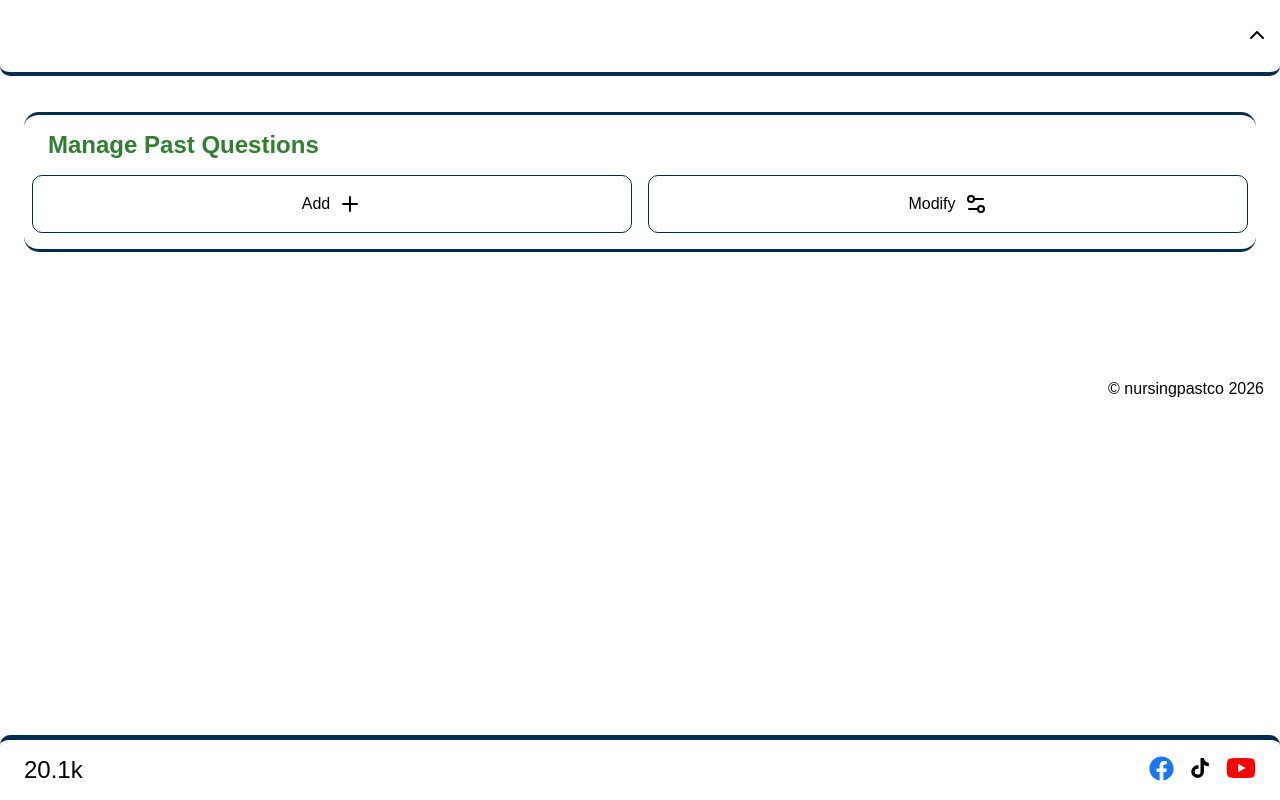
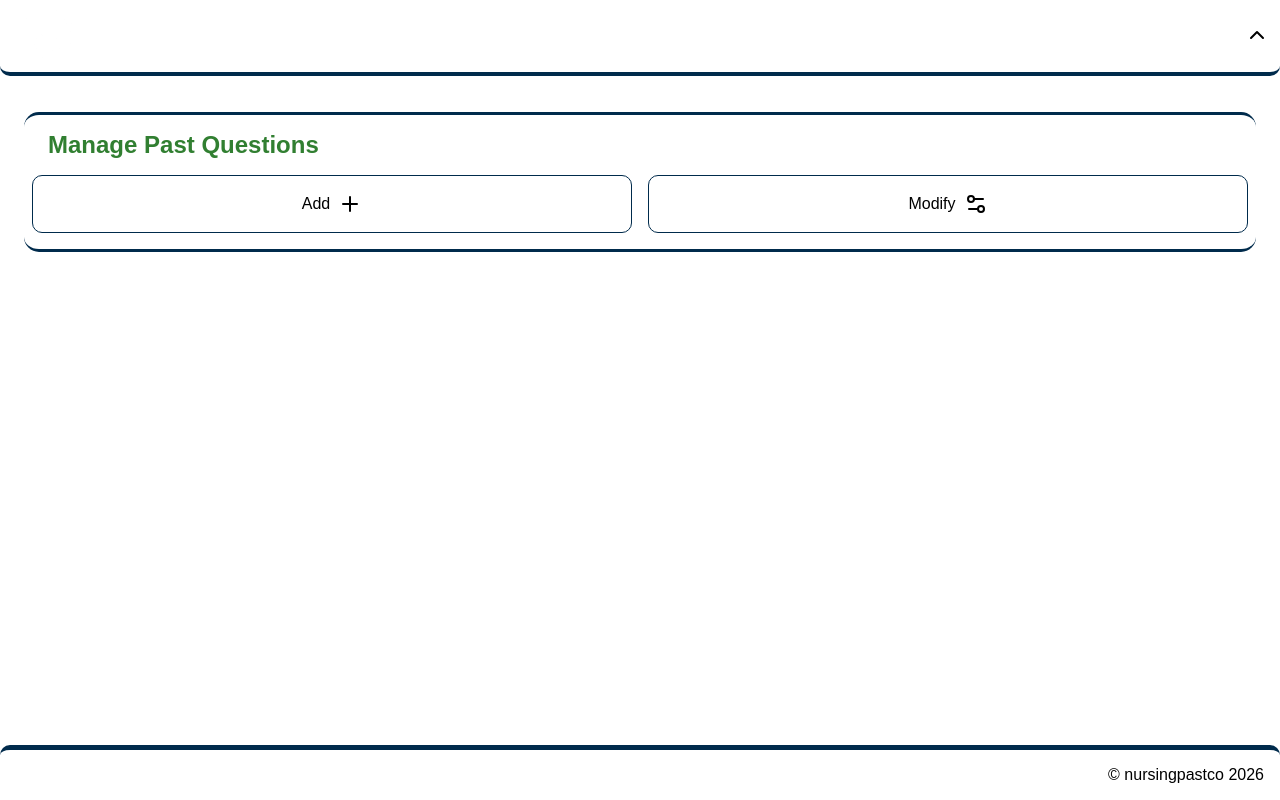
Before and after one commit to Obitech-CLI/Nursingpastco-App, a Next.js app: page /admin/manage/past-questions in a window 1280 px wide. Built offline with nearby package versions, Linux system fonts and the light colour scheme.

Commit message:
testing style

```diff
--- a/app/components/Footer.tsx
+++ b/app/components/Footer.tsx
@@ -1,8 +1,12 @@
 "use client";
 
 import Link from "next/link";
-import { FaFacebook, FaTelegram, FaTiktok, FaYoutube } from "react-icons/fa";
+import { FaFacebook, FaTelegram, FaTiktok, FaWhatsapp, FaYoutube } from "react-icons/fa";
 import { usePathname } from "next/navigation";
+import { BsWhatsapp } from "react-icons/bs";
+import { GrWhatsapp } from "react-icons/gr";
+import { PiWhatsappLogoFill } from "react-icons/pi";
+import { RiWhatsappFill } from "react-icons/ri";
 
 function Footer() {
 
@@ -13,20 +17,19 @@ function Footer() {
 
     return (
             <footer>
-            <div className="footer">
-                <p style={{
-                    marginBottom: (!pathname.startsWith("/admin") || !pathname.startsWith("/user")) ?
-                    "1rem" : ""
-                }}>&copy; nursingpastco {year}</p>
-            </div>
-            {(!pathname.startsWith("/admin") || !pathname.startsWith("/user")) && (
+            {!pathname.startsWith("/admin") ? (
+                <>
+                <p>&copy; nursingpastco {year}</p>
                 <div className="socials">
                    <span>20.1k</span>
                    <div>
-                      <Link href=""><FaFacebook size={25} color="#1877f2"/></Link>
-                      <Link href=""><FaTiktok size={20} color="#000000"/></Link>
-                      <Link href=""><FaYoutube size={30} color="#ff0000"/></Link>
+                      <Link href=""><RiWhatsappFill size={30} color="#00ff00"/></Link>
                    </div>
+                </div>
+                </>
+            ) : (
+                <div className="footer">
+                <p>&copy; nursingpastco {year}</p>
                 </div>
             )}
             </footer>
--- a/app/globals.css
+++ b/app/globals.css
@@ -91,7 +91,7 @@ header > div > div {
 header > nav {
     position: fixed;
     top: 3.5rem;
-    z-index: 1001;
+    z-index: 100999;
     display: flex;
     align-items: center;
     justify-content: center;
@@ -138,18 +138,27 @@ footer > .socials {
     width: 100%;
     bottom: 0;
     border-top: 5px solid var(--secondary-color);
-    border-radius: 10px;
+    border-radius: 10px 10px 0 0;
     display: flex;
     align-items: center;
     justify-content: space-between;
-    padding: 0.5rem 0.5rem 0.5rem 1.5rem;
+    padding: 0.7rem 1rem;
     z-index: 1000;
 }
 
-footer > div p {
-    margin-bottom: 4rem;
+footer .footer {
+    position: fixed;
+    width: 100%;
+    bottom: 0;
+    border-top: 5px solid var(--secondary-color);
+    border-radius: 10px 10px 0 0;
+    padding: 1rem;
+    z-index: 1000;
+    background-color: var(--footer-bg);
+}
+
+footer > .footer p {
     text-align: right;
-    padding: 1rem;
 }
 
 footer > .socials span {
@@ -160,9 +169,13 @@ footer > .socials > div {
     display: flex;
     align-items: center;
     gap: 1rem;
-    background-color: white;
-    padding: 0.3rem 1rem;
     border-radius: 5px;
+}
+
+footer > p {
+    margin-bottom: 3.5rem;
+    text-align: right;
+    padding: 1rem;
 }
 
 footer > .socials > div > a {
--- a/ui/modals/Menu.tsx
+++ b/ui/modals/Menu.tsx
@@ -3,10 +3,13 @@
 import { useMenu } from "@/contexts/modals/MenuContext";
 import Link from "next/link";
 import styles from "../ui.module.css";
+import { usePathname } from "next/navigation";
 
 function MenuModal() {
 
     const { showMenu, setShowMenu } = useMenu();
+
+    const pathname = usePathname();
 
     {/*closes the menu modal on link navigation */}
     const ResetMenu = () => {
@@ -17,9 +20,18 @@ function MenuModal() {
         <>
         {showMenu && (
             <nav className={styles.menu}>
-               <Link onClick={ResetMenu} href="/instituitions">instituitions</Link>
-               <Link onClick={ResetMenu} href="/courses">courses</Link>
-               <Link onClick={ResetMenu} href="/">past questions</Link>
+               {pathname !== "/instituitions" && (
+                <Link onClick={ResetMenu} href="/instituitions">instituitions</Link>
+               )}
+               {pathname !== "/courses" && (
+                <Link onClick={ResetMenu} href="/courses">courses</Link>
+               )}
+               {pathname !== "/past-questions" && (
+                <Link onClick={ResetMenu} href="/past-questions">past questions</Link>
+               )}
+               {pathname !== "" && (
+                <Link onClick={ResetMenu} href="/contents">contents</Link>
+               )}
             </nav>
         )}
         </>
--- a/ui/ui.module.css
+++ b/ui/ui.module.css
@@ -91,13 +91,14 @@ button.login {
 .menu {
     position: fixed;
     height: 100dvh;
-    width: 70%;
+    width: 85%;
     inset: 0;
     background-color: var(--menu-bg);
-    padding: 6rem 1rem;
+    padding: 6.5rem 1rem;
     display: flex;
     flex-direction: column;
     gap: 1rem;
+    z-index: 888;
 }
 
 .menu > a {
```
Also changed, not shown: app/(public)/past-questions/PastQuestions.tsx (+68 -3 lines), app/(public)/past-questions/styles.module.css (+44 -5 lines).
